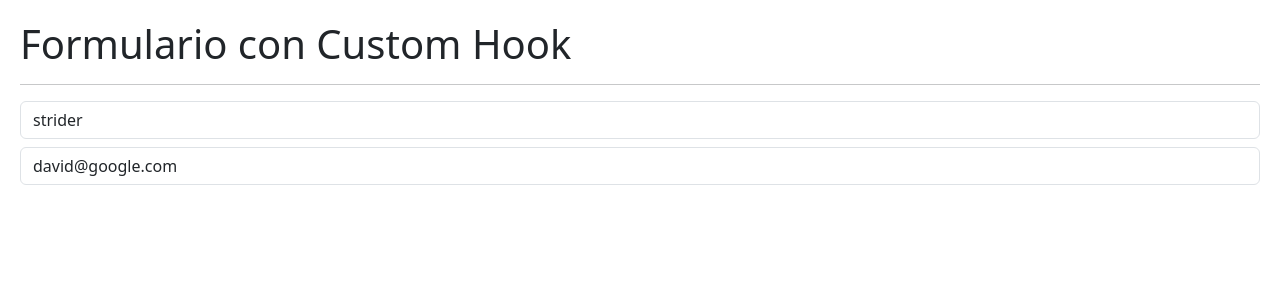
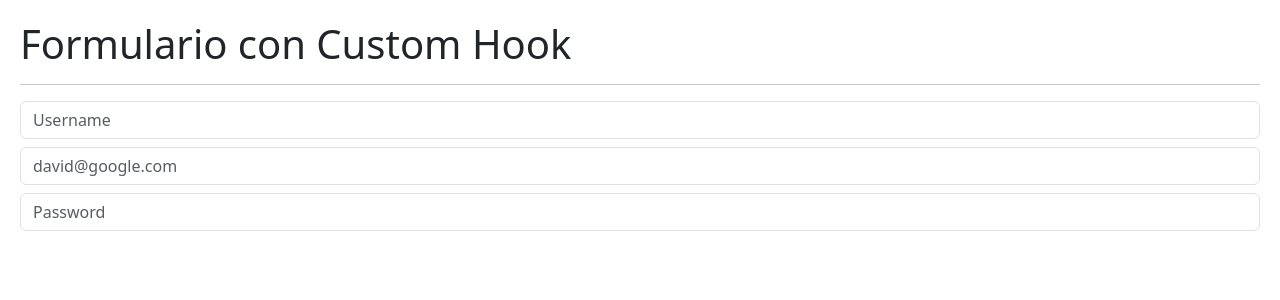
Before and after one commit to Davidcastel26/HooksReact, a React (Vite) app in the folder hook-app/: page / in a window 1280 px wide. Shown: the top 300 px of the page. Built offline with nearby package versions, Linux system fonts and the light colour scheme.

Commit message:
Update FormWithCustomHook.jsx

```diff
--- a/hook-app/src/02-useEffect/FormWithCustomHook.jsx
+++ b/hook-app/src/02-useEffect/FormWithCustomHook.jsx
@@ -1,16 +1,16 @@
 import { useEffect, useState } from "react"
-import Messege from "./Messege";
 
 const infoForm = {
-    username: 'strider',
-    email: 'david@google.com'
+    username: '',
+    email: '',
+    password: ''
 }
 
 export const FomrWithCustomHook = () => {
 
     const [formState, setFormState] = useState(infoForm)
 
-    const { username, email } = formState;
+    const { username, email, password } = formState;
 
     const onInputChange = ( {target} ) => {
         // console.log(event.target.name);
@@ -44,17 +44,22 @@ export const FomrWithCustomHook = () => {
             onChange={ onInputChange }
         />
         <input
-            type="text"
+            type="email"
             className="form-control mt-2"
             placeholder="david@google.com"
             name="email"
             value={ email }
             onChange={ onInputChange }
         />
+        <input
+            type="password"
+            className="form-control mt-2"
+            placeholder="Password"
+            name="password"
+            value={ password }
+            onChange={ onInputChange }
+        />
 
-        {
-            (username === 'strider2') && <Messege />
-        }
     </>
   )
 }
```
